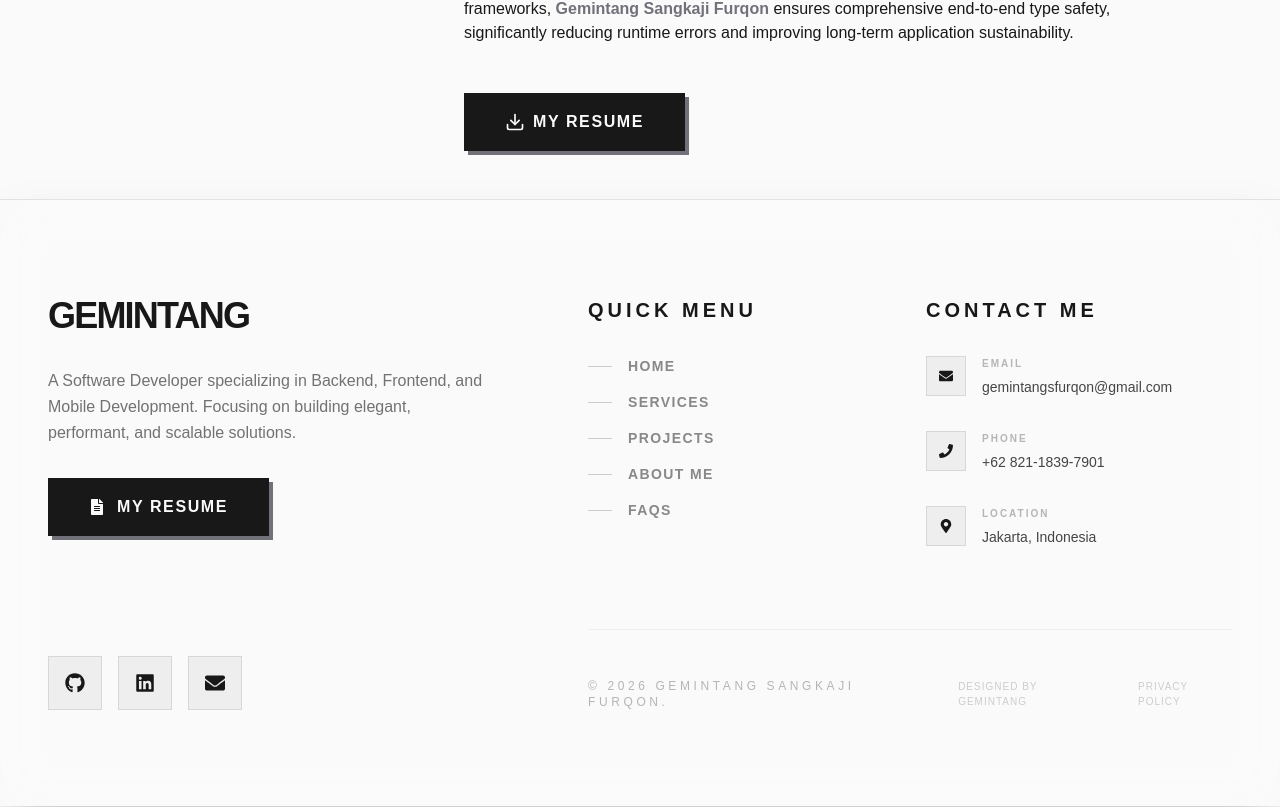
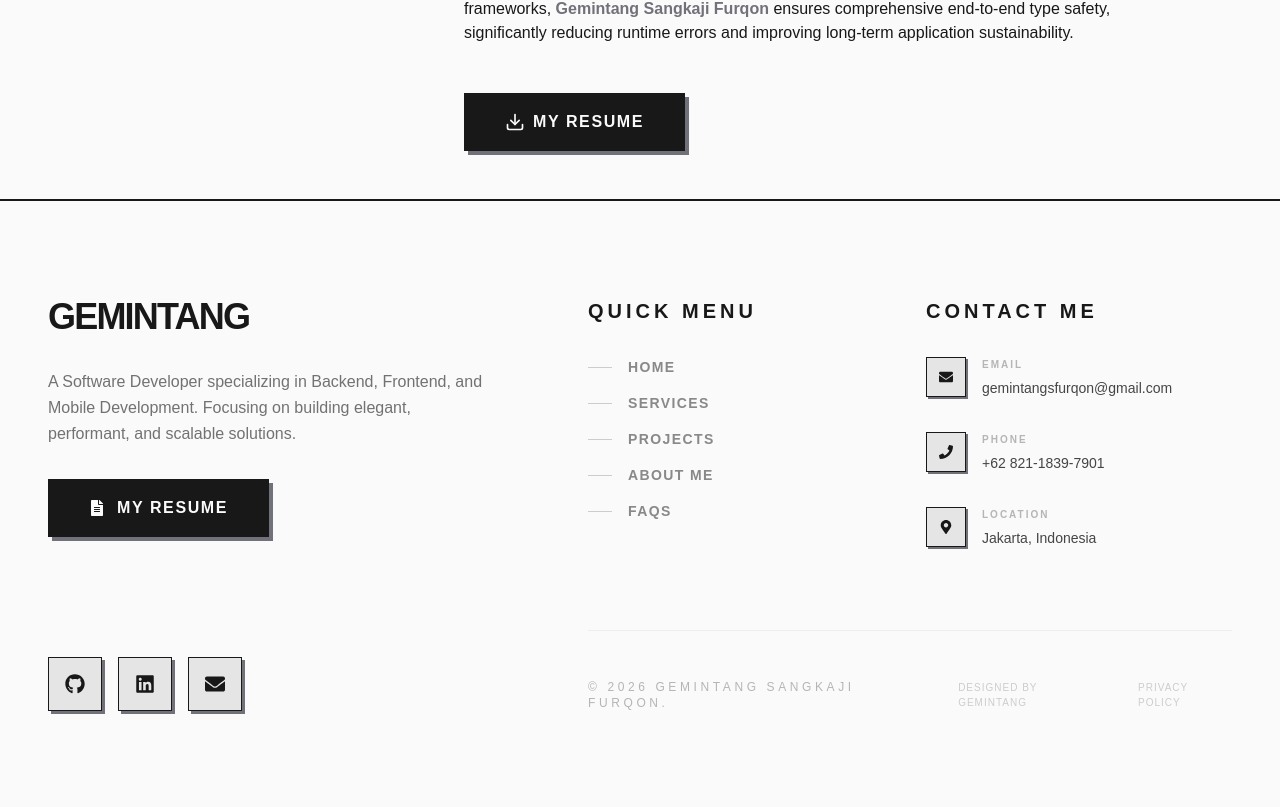
Before and after one commit to gemintangsf/portfolio, a Next.js app: page /about-me in a window 1280 px wide. Shown: the part 827-1634 px from the top of the page. Built offline with nearby package versions, Linux system fonts and the light colour scheme; a web font is replaced by a local one.

Commit message:
style(layout): update Navbar and Footer borders and social icon shadows

```diff
--- a/src/components/layouts/Footer.tsx
+++ b/src/components/layouts/Footer.tsx
@@ -17,7 +17,7 @@ export default function Footer() {
   if (isModalOpen) return null;
 
   return (
-    <footer className="w-full bg-transparent backdrop-blur-xl text-brand-base py-16 md:py-24 border-t border-brand-base/10 shadow-2xl mt-0 relative z-10">
+    <footer className="w-full bg-background text-brand-base py-16 md:py-24 border-t-2 border-brand-base mt-0 relative z-10">
       <div className="max-w-7xl mx-auto px-6 md:px-12">
         <div className="flex flex-col md:flex-row gap-12 lg:gap-20">
 
@@ -30,13 +30,13 @@ export default function Footer() {
                 </h3>
                 {/* Social Icons for Mobile */}
                 <div className="flex md:hidden gap-4">
-                  <a href={SOCIAL_LINKS.github} target="_blank" rel="noopener noreferrer" className="p-2 rounded-none border border-brand-base/20 bg-brand-base/5 hover:bg-brand-base hover:text-brand-on-surface transition-all focus:outline-none focus-visible:ring-2 focus-visible:ring-brand-base focus-visible:ring-offset-2 focus-visible:ring-offset-background">
+                  <a href={SOCIAL_LINKS.github} target="_blank" rel="noopener noreferrer" className="p-2 rounded-none border border-brand-base bg-brand-highlight shadow-[2px_2px_0px_0px_var(--color-primary)] hover:shadow-[4px_4px_0px_0px_var(--color-primary)] hover:-translate-x-0.5 hover:-translate-y-0.5 active:translate-x-0 active:translate-y-0 active:shadow-none transition-all focus:outline-none focus-visible:ring-2 focus-visible:ring-brand-base focus-visible:ring-offset-2 focus-visible:ring-offset-background">
                     <FaGithub size={16} />
                   </a>
-                  <a href={SOCIAL_LINKS.linkedin} target="_blank" rel="noopener noreferrer" className="p-2 rounded-none border border-brand-base/20 bg-brand-base/5 hover:bg-brand-base hover:text-brand-on-surface transition-all focus:outline-none focus-visible:ring-2 focus-visible:ring-brand-base focus-visible:ring-offset-2 focus-visible:ring-offset-background">
+                  <a href={SOCIAL_LINKS.linkedin} target="_blank" rel="noopener noreferrer" className="p-2 rounded-none border border-brand-base bg-brand-highlight shadow-[2px_2px_0px_0px_var(--color-primary)] hover:shadow-[4px_4px_0px_0px_var(--color-primary)] hover:-translate-x-0.5 hover:-translate-y-0.5 active:translate-x-0 active:translate-y-0 active:shadow-none transition-all focus:outline-none focus-visible:ring-2 focus-visible:ring-brand-base focus-visible:ring-offset-2 focus-visible:ring-offset-background">
                     <FaLinkedin size={16} />
                   </a>
-                  <a href={SOCIAL_LINKS.email} className="p-2 rounded-none border border-brand-base/20 bg-brand-base/5 hover:bg-brand-base hover:text-brand-on-surface transition-all focus:outline-none focus-visible:ring-2 focus-visible:ring-brand-base focus-visible:ring-offset-2 focus-visible:ring-offset-background">
+                  <a href={SOCIAL_LINKS.email} className="p-2 rounded-none border border-brand-base bg-brand-highlight shadow-[2px_2px_0px_0px_var(--color-primary)] hover:shadow-[4px_4px_0px_0px_var(--color-primary)] hover:-translate-x-0.5 hover:-translate-y-0.5 active:translate-x-0 active:translate-y-0 active:shadow-none transition-all focus:outline-none focus-visible:ring-2 focus-visible:ring-brand-base focus-visible:ring-offset-2 focus-visible:ring-offset-background">
                     <FaEnvelope size={16} />
                   </a>
                 </div>
@@ -60,13 +60,13 @@ export default function Footer() {
 
             {/* Social Icons - Desktop Only */}
             <div className="hidden md:flex gap-4 mt-12">
-              <a href={SOCIAL_LINKS.github} target="_blank" rel="noopener noreferrer" className="p-4 rounded-none border border-brand-base/10 bg-brand-base/5 hover:bg-brand-base hover:text-brand-on-surface transition-all focus:outline-none focus-visible:ring-2 focus-visible:ring-brand-base focus-visible:ring-offset-2 focus-visible:ring-offset-background">
+              <a href={SOCIAL_LINKS.github} target="_blank" rel="noopener noreferrer" className="p-4 rounded-none border border-brand-base bg-brand-highlight shadow-[3px_3px_0px_0px_var(--color-primary)] hover:shadow-[5px_5px_0px_0px_var(--color-primary)] hover:-translate-x-0.5 hover:-translate-y-0.5 active:translate-x-0 active:translate-y-0 active:shadow-none transition-all focus:outline-none focus-visible:ring-2 focus-visible:ring-brand-base focus-visible:ring-offset-2 focus-visible:ring-offset-background">
                 <FaGithub size={20} />
               </a>
-              <a href={SOCIAL_LINKS.linkedin} target="_blank" rel="noopener noreferrer" className="p-4 rounded-none border border-brand-base/10 bg-brand-base/5 hover:bg-brand-base hover:text-brand-on-surface transition-all focus:outline-none focus-visible:ring-2 focus-visible:ring-brand-base focus-visible:ring-offset-2 focus-visible:ring-offset-background">
+              <a href={SOCIAL_LINKS.linkedin} target="_blank" rel="noopener noreferrer" className="p-4 rounded-none border border-brand-base bg-brand-highlight shadow-[3px_3px_0px_0px_var(--color-primary)] hover:shadow-[5px_5px_0px_0px_var(--color-primary)] hover:-translate-x-0.5 hover:-translate-y-0.5 active:translate-x-0 active:translate-y-0 active:shadow-none transition-all focus:outline-none focus-visible:ring-2 focus-visible:ring-brand-base focus-visible:ring-offset-2 focus-visible:ring-offset-background">
                 <FaLinkedin size={20} />
               </a>
-              <a href={SOCIAL_LINKS.email} className="p-4 rounded-none border border-brand-base/10 bg-brand-base/5 hover:bg-brand-base hover:text-brand-on-surface transition-all focus:outline-none focus-visible:ring-2 focus-visible:ring-brand-base focus-visible:ring-offset-2 focus-visible:ring-offset-background">
+              <a href={SOCIAL_LINKS.email} className="p-4 rounded-none border border-brand-base bg-brand-highlight shadow-[3px_3px_0px_0px_var(--color-primary)] hover:shadow-[5px_5px_0px_0px_var(--color-primary)] hover:-translate-x-0.5 hover:-translate-y-0.5 active:translate-x-0 active:translate-y-0 active:shadow-none transition-all focus:outline-none focus-visible:ring-2 focus-visible:ring-brand-base focus-visible:ring-offset-2 focus-visible:ring-offset-background">
                 <FaEnvelope size={20} />
               </a>
             </div>
@@ -127,7 +127,7 @@ export default function Footer() {
                   >
                     <ul className="space-y-8">
                       <li className="flex items-start gap-4">
-                        <div className="p-3 rounded-none bg-brand-base/5 border border-brand-base/10">
+                        <div className="p-3 rounded-none bg-brand-highlight border border-brand-base shadow-[2px_2px_0px_0px_var(--color-primary)]">
                           <FaEnvelope size={14} />
                         </div>
                         <div>
@@ -138,7 +138,7 @@ export default function Footer() {
                         </div>
                       </li>
                       <li className="flex items-start gap-4">
-                        <div className="p-3 rounded-none bg-brand-base/5 border border-brand-base/10">
+                        <div className="p-3 rounded-none bg-brand-highlight border border-brand-base shadow-[2px_2px_0px_0px_var(--color-primary)]">
                           <FaPhone size={14} />
                         </div>
                         <div>
@@ -149,7 +149,7 @@ export default function Footer() {
                         </div>
                       </li>
                       <li className="flex items-start gap-4">
-                        <div className="p-3 rounded-none bg-brand-base/5 border border-brand-base/10">
+                        <div className="p-3 rounded-none bg-brand-highlight border border-brand-base shadow-[2px_2px_0px_0px_var(--color-primary)]">
                           <FaMapMarkerAlt size={14} />
                         </div>
                         <div>
--- a/src/components/layouts/Navbar.tsx
+++ b/src/components/layouts/Navbar.tsx
@@ -109,7 +109,7 @@ export default function Navbar() {
             delay: 0.2,
             ease: [0.22, 1, 0.36, 1]
           }}
-          className={`w-full border-b border-brand-base/10 bg-transparent backdrop-blur-xl pointer-events-auto transition-transform duration-500 ${shouldShow ? "translate-y-0" : "-translate-y-full"
+          className={`w-full border-b-2 border-brand-base bg-background/90 backdrop-blur-xl pointer-events-auto transition-transform duration-500 ${shouldShow ? "translate-y-0" : "-translate-y-full"
             }`}
         >
           <Container size="lg" className="py-4 md:py-6 flex items-center justify-between">
```
